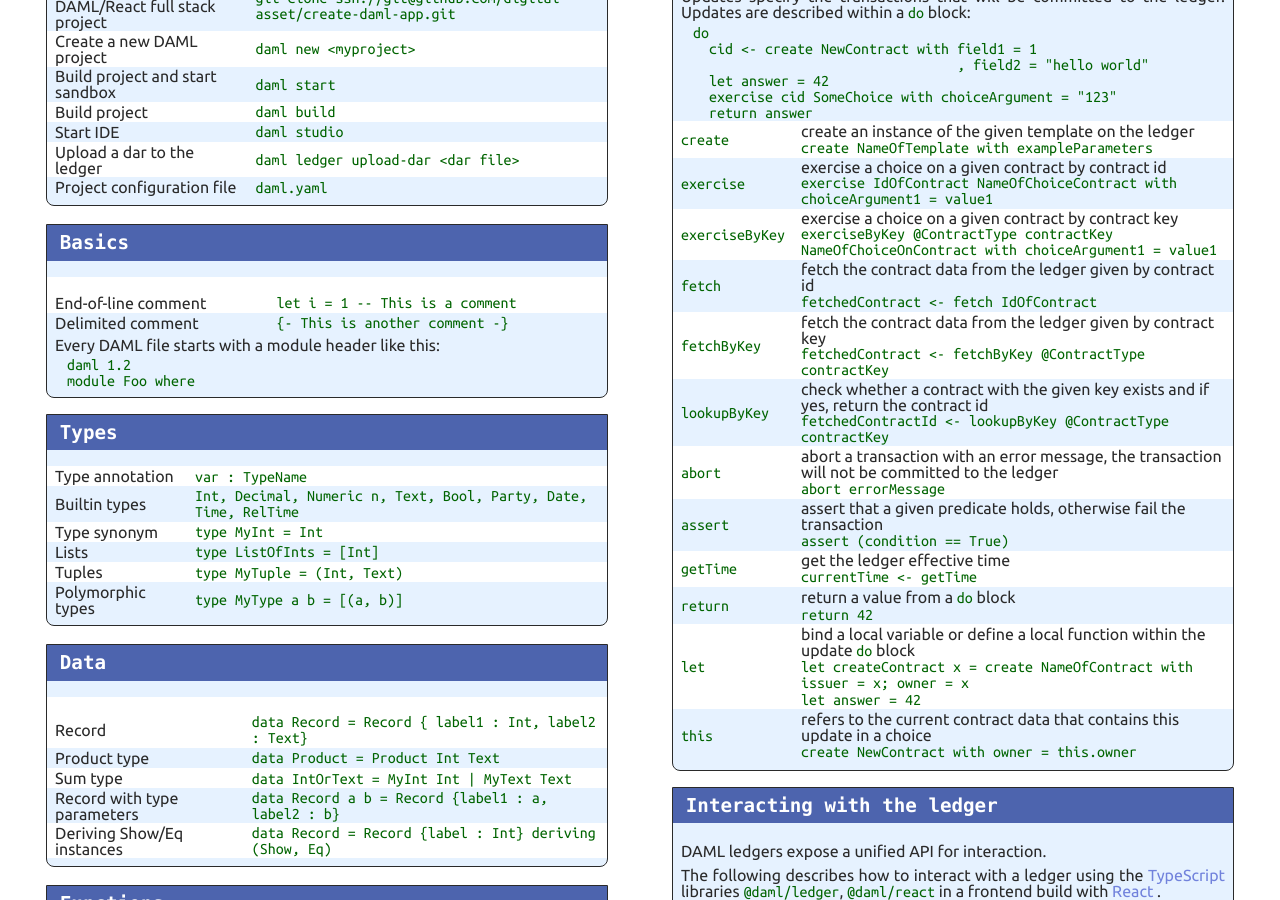
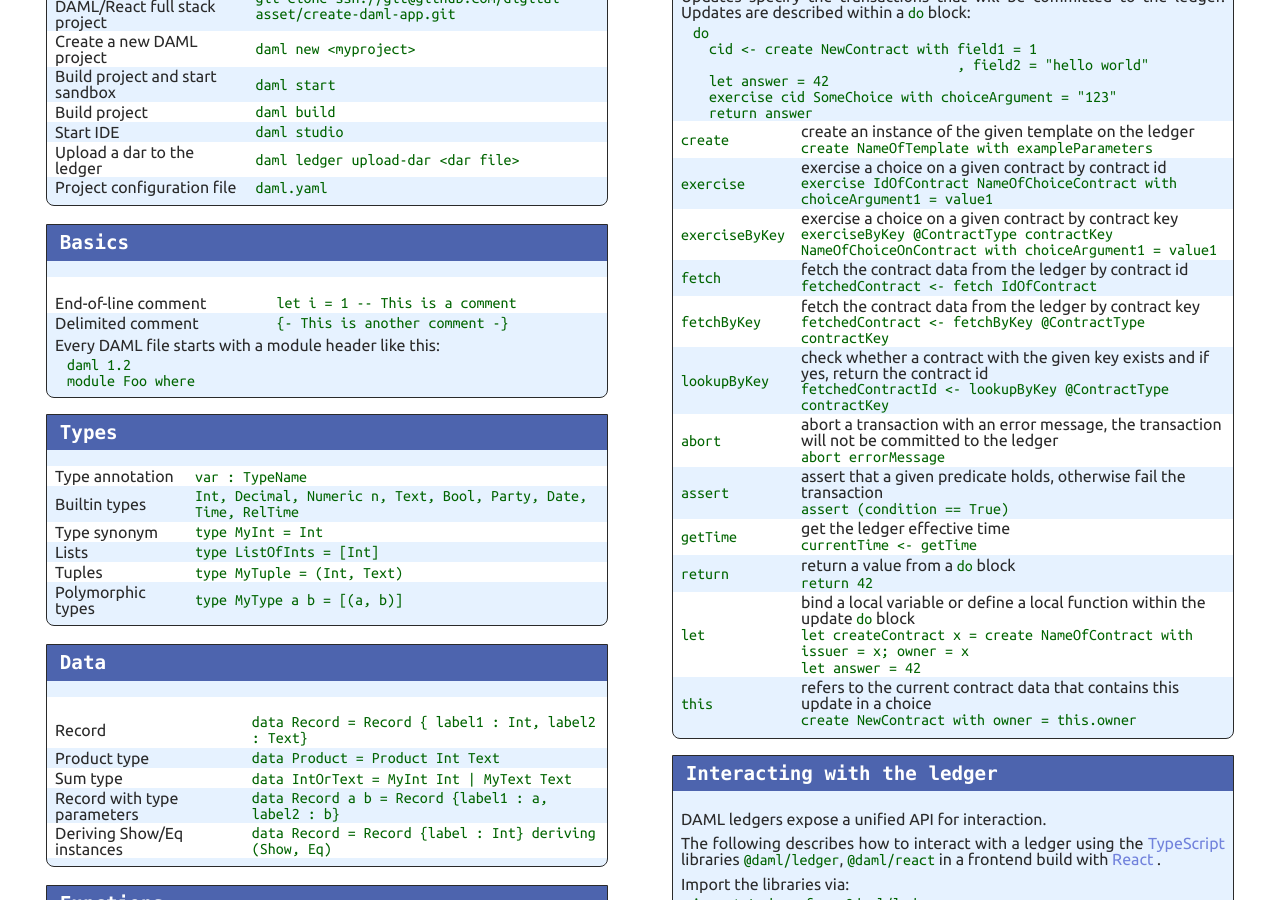
Before and after one commit to digital-asset/daml-cheat-sheet, a Jekyll site: the page built from index.html, in a window 1280 px wide and 900 px high, scrolled down 577 px. Built offline with Jekyll 4.4.1, drawn with Linux system fonts in a browser that asks for light colours.

Commit message:
Remove implied word to avoid line breaks

```diff
--- a/_includes/en/Updates.md
+++ b/_includes/en/Updates.md
@@ -15,8 +15,8 @@ do
 | `create` | create an instance of the given template on the ledger <br> `create NameOfTemplate with exampleParameters` |
 | `exercise` | exercise a choice on a given contract by contract id <br> `exercise IdOfContract NameOfChoiceContract with choiceArgument1 = value1 `|
 | `exerciseByKey` | exercise a choice on a given contract by contract key <br> `exerciseByKey @ContractType contractKey NameOfChoiceOnContract with choiceArgument1 = value1 ` |
-| `fetch` | fetch the contract data from the ledger given by contract id <br> `fetchedContract <- fetch IdOfContract `|
-| `fetchByKey` | fetch the contract data from the ledger given by contract key <br> `fetchedContract <- fetchByKey @ContractType contractKey` |
+| `fetch` | fetch the contract data from the ledger by contract id <br> `fetchedContract <- fetch IdOfContract `|
+| `fetchByKey` | fetch the contract data from the ledger by contract key <br> `fetchedContract <- fetchByKey @ContractType contractKey` |
 | `lookupByKey` | check whether a contract with the given key exists and if yes, return the contract id <br> `fetchedContractId <- lookupByKey @ContractType contractKey` |
 | `abort` | abort a transaction with an error message, the transaction will not be committed to the ledger <br> `abort errorMessage` |
 | `assert` | assert that a given predicate holds, otherwise fail the transaction <br> `assert (condition == True)` |
```
